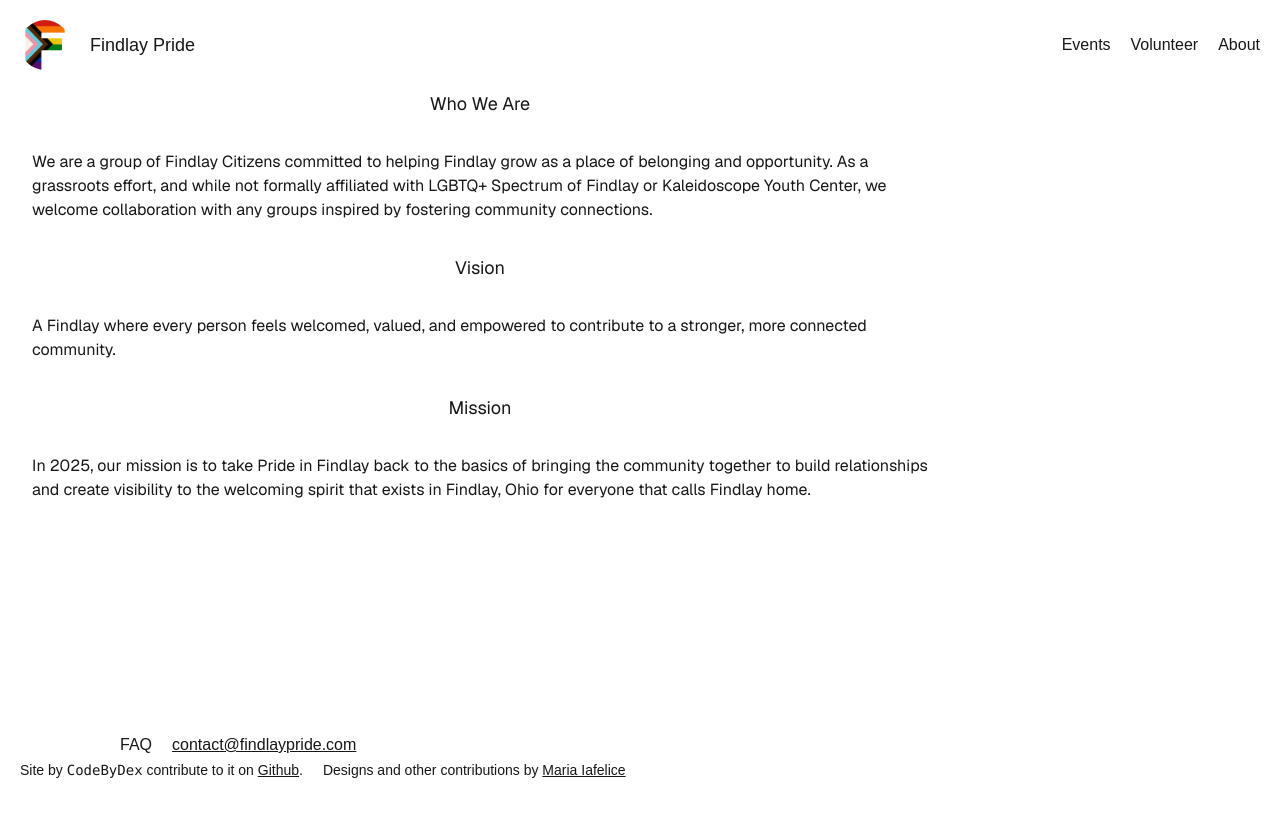
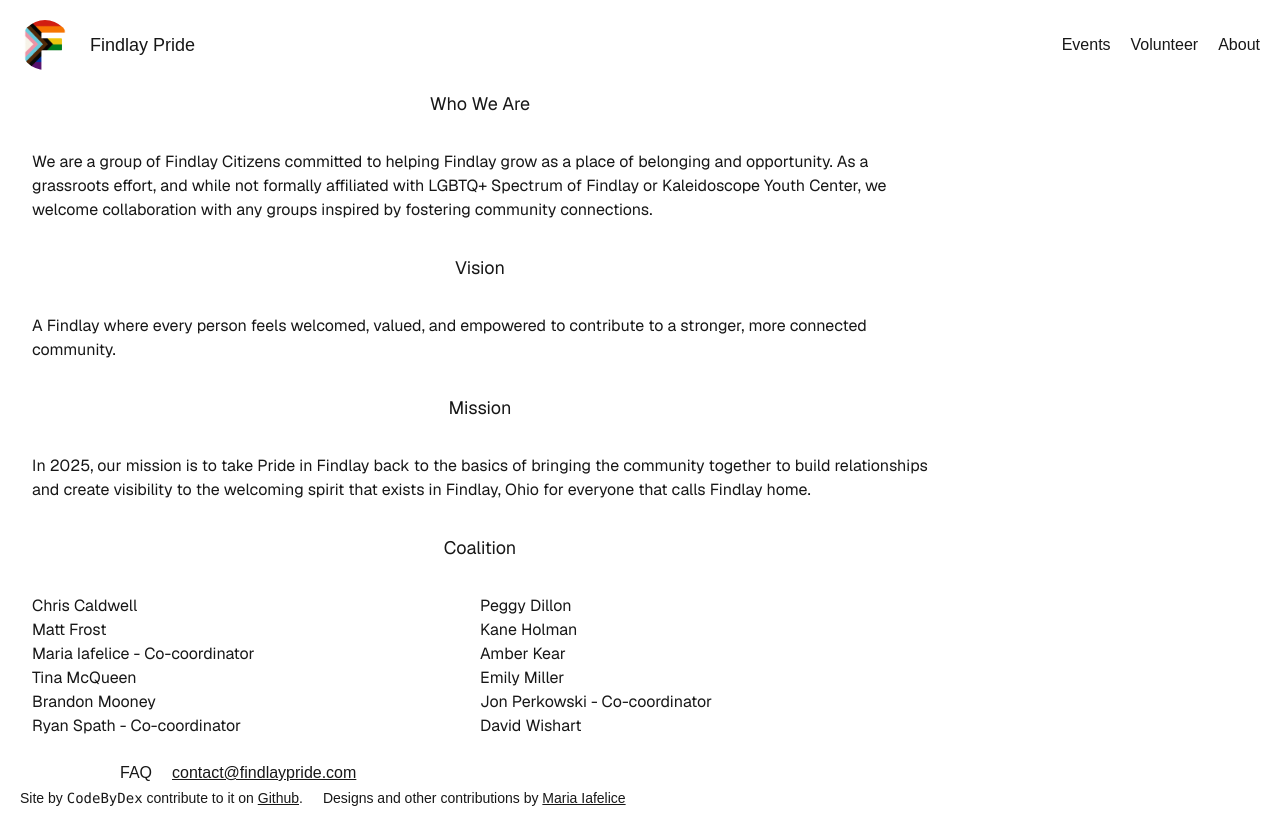
Before and after one commit to CodeByDex/findlay-pride-web, a Next.js app: page /about in a window 1280 px wide. Before the commit the page ends 800 px from the top, so only its background shows below. Built offline with nearby package versions, Linux system fonts and the light colour scheme.

Commit message:
updated about page to list coalition members

```diff
--- a/app/about/page.tsx
+++ b/app/about/page.tsx
@@ -14,6 +14,21 @@ export default function Home() {
                 <div>A Findlay where every person feels welcomed, valued, and empowered to contribute to a stronger, more connected community.</div>
                 <h2 className="text-lg text-center min-w-full">Mission</h2>
                 <div>In 2025, our mission is to take Pride in Findlay back to the basics of bringing the community together to build relationships and create visibility to the welcoming spirit that exists in Findlay, Ohio for everyone that calls Findlay home.</div>
+                <h2 className="text-lg text-center min-w-full">Coalition</h2>
+                <div className="grid md:grid-cols-2 min-w-full">
+                    <p>Chris Caldwell</p>
+                    <p>Peggy Dillon</p>
+                    <p>Matt Frost</p>
+                    <p>Kane Holman</p>
+                    <p>Maria Iafelice - Co-coordinator</p>
+                    <p>Amber Kear</p>
+                    <p>Tina McQueen</p>
+                    <p>Emily Miller</p>
+                    <p>Brandon Mooney</p>
+                    <p>Jon Perkowski - Co-coordinator</p>
+                    <p>Ryan Spath - Co-coordinator</p>
+                    <p>David Wishart</p>
+                </div>
             </div>
         </main>
     )
```
